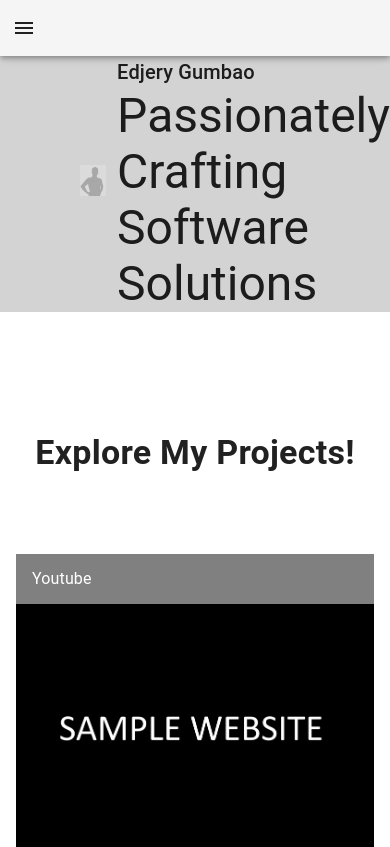
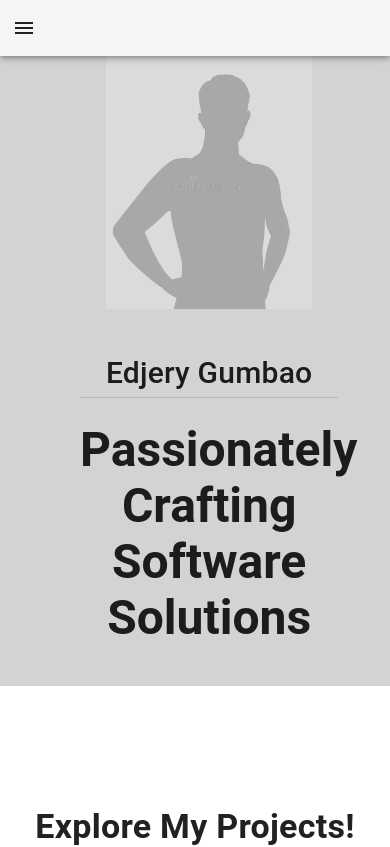
Before and after one commit to EdjeryGumbao/my-portfolio-project-ed, a React (Vite) app: page / in a window 390 px wide. Shown: the top 847 px of the page. Built offline with nearby package versions, Linux system fonts and the light colour scheme.

Commit message:
Made header section responsive

```diff
--- a/src/components/Header.tsx
+++ b/src/components/Header.tsx
@@ -1,4 +1,4 @@
-import { Box, Typography } from "@mui/material";
+import { Box, Divider, Grid, Typography } from "@mui/material";
 import headerPerson from "../assets/header-person.png";
 
 const Header = () => {
@@ -10,19 +10,39 @@ const Header = () => {
         backgroundColor: "lightgray",
       }}
     >
-      <Box sx={{ marginLeft: "5rem" }}>
-        <img
+      <Grid container alignItems="center" pl={10}>
+        <Grid item xs={10} lg={5}>
+          <Box
+            sx={{
+              display: "flex",
+              justifyContent: "center",
+            }}
+          >
+            <Box
+              component="img"
+              style={{ maxWidth: "80%", height: "auto" }}
+              alt="header-person"
               src={headerPerson}
-          alt="header-person"
-          style={{ maxWidth: "70%", height: "auto" }}
             />
           </Box>
-      <Box>
-        <Typography variant="h6">Edjery Gumbao</Typography>
-        <Typography variant="h3">
+        </Grid>
+        <Grid item xs={10} lg={7}>
+          <Box sx={{ textAlign: { xs: "center", md: "left" }, my: { xs: 5 } }}>
+            <Typography variant="h6" sx={{ fontSize: { xs: 30, md: 20 } }}>
+              Edjery Gumbao
+            </Typography>
+            <Divider
+              sx={{
+                mb: { xs: 3, lg: 0 },
+                display: { xs: "block", md: "none" },
+              }}
+            />
+            <Typography variant="h3" sx={{ fontWeight: "bold" }}>
               Passionately Crafting Software Solutions
             </Typography>
           </Box>
+        </Grid>
+      </Grid>
     </Box>
   );
 };
```
Lines whose indentation alone changed are shown as unchanged.
